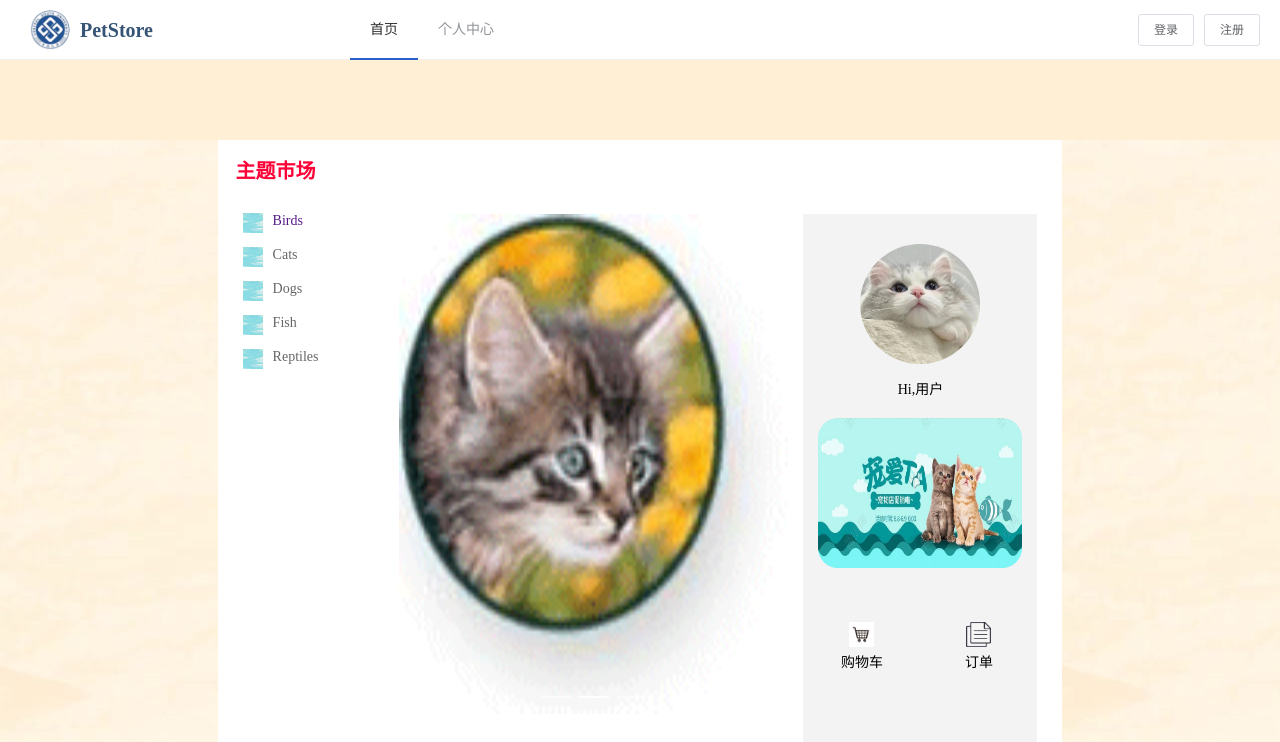
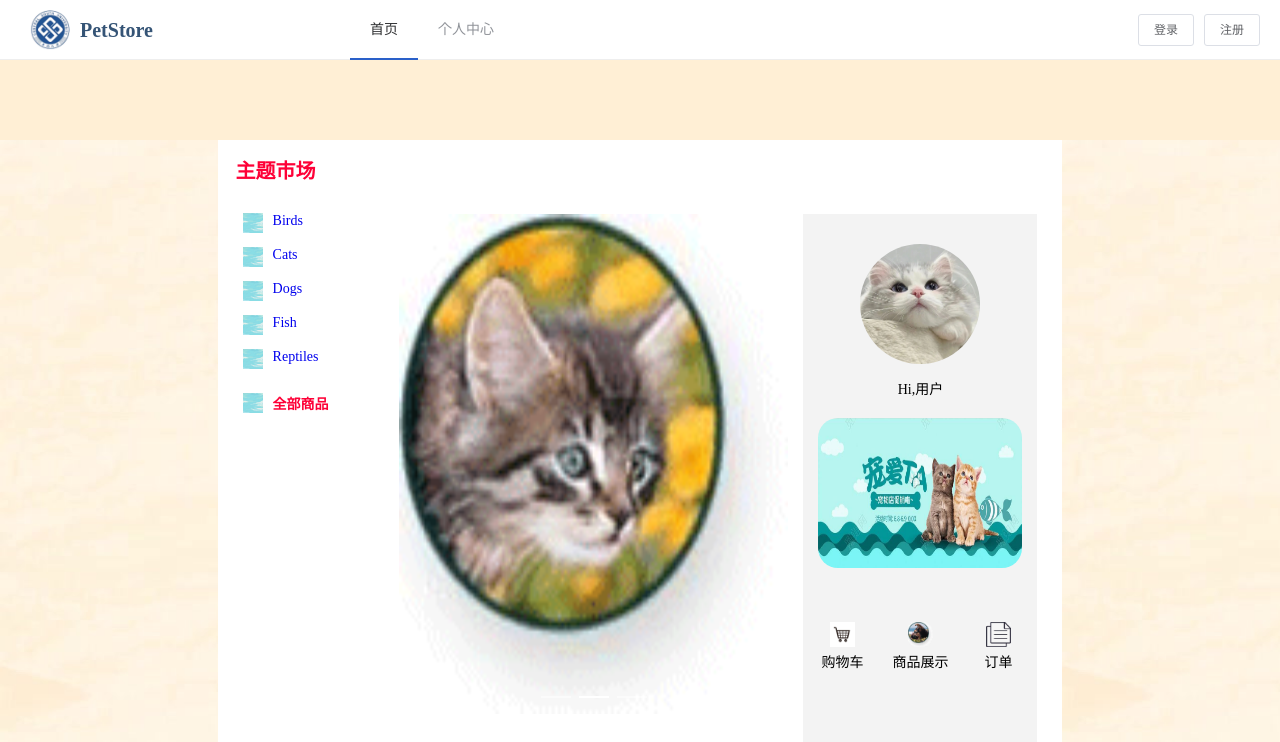
Before and after one commit to cyx238947/Petstore-front, a Vue app: page /front/home in a window 1280 px wide. Shown: the top 742 px of the page. Built offline with nearby package versions, Linux system fonts and the light colour scheme; no server answers.

Commit message:
首页跳转等

```diff
--- a/src/views/Login.vue
+++ b/src/views/Login.vue
@@ -57,7 +57,7 @@ export default {
         console.log(response.headers.authorization);
         const token = response.headers.authorization.split(' ')[1];
         setToken(token);
-        this.$router.push('/dashboard'); // 跳转到主页
+        this.$router.push('/front/home'); // 跳转到主页
       } catch (error) {
         console.log(error);
         alert('登录失败');
--- a/src/views/front/Home.vue
+++ b/src/views/front/Home.vue
@@ -11,27 +11,32 @@
 
             <div style="display: flex; color: #666666FF; margin: 14px 0">
               <img src="@/assets/imgs/bg.jpg" alt="" style="height: 20px; width: 20px">
-              <div style="margin-left: 10px; font-size: 14px"><a href="" @click="navTo('/front/type')">Birds</a></div>
+              <div style="margin-left: 10px; font-size: 14px"><a href="javascript:;" @click="navTo('/front/products', {categoryId: 'BIRDS'})">Birds</a></div>
             </div>
 
             <div style="display: flex; color: #666666FF; margin: 14px 0">
               <img src="@/assets/imgs/bg.jpg" alt="" style="height: 20px; width: 20px">
-              <div style="margin-left: 10px; font-size: 14px">Cats</div>
+              <div style="margin-left: 10px; font-size: 14px"><a href="javascript:;" @click="navTo('/front/products', {categoryId: 'CATS'})">Cats</a></div>
             </div>
 
             <div style="display: flex; color: #666666FF; margin: 14px 0">
               <img src="@/assets/imgs/bg.jpg" alt="" style="height: 20px; width: 20px">
-              <div style="margin-left: 10px; font-size: 14px">Dogs</div>
+              <div style="margin-left: 10px; font-size: 14px"><a href="javascript:;" @click="navTo('/front/products', {categoryId: 'DOGS'})">Dogs</a></div>
             </div>
 
             <div style="display: flex; color: #666666FF; margin: 14px 0">
               <img src="@/assets/imgs/bg.jpg" alt="" style="height: 20px; width: 20px">
-              <div style="margin-left: 10px; font-size: 14px">Fish</div>
+              <div style="margin-left: 10px; font-size: 14px"><a href="javascript:;" @click="navTo('/front/products', {categoryId: 'FISH'})">Fish</a></div>
             </div>
 
             <div style="display: flex; color: #666666FF; margin: 14px 0">
               <img src="@/assets/imgs/bg.jpg" alt="" style="height: 20px; width: 20px">
-              <div style="margin-left: 10px; font-size: 14px">Reptiles</div>
+              <div style="margin-left: 10px; font-size: 14px"><a href="javascript:;" @click="navTo('/front/products', {categoryId: 'REPTILES'})">Reptiles</a></div>
+            </div>
+
+            <div style="display: flex; color: #666666FF; margin: 24px 0">
+              <img src="@/assets/imgs/bg.jpg" alt="" style="height: 20px; width: 20px">
+              <div style="margin-left: 10px; font-size: 14px"><a href="javascript:;" @click="navTo('/front/products')" style="color: #FE0137FF; font-weight: bold;">全部商品</a></div>
             </div>
 
           </div>
@@ -79,11 +84,15 @@
 
             <div style="display: flex;margin-top: 50px;">
                <div style="flex: 1;text-align: center;">
-                <a href="" @click="navTo('/front/cart')"><img src="@/assets/imgs/购物车.jpg" alt="" style="height: 25px;width: 25px;"></a>
+                <a href="javascript:;" @click="navTo('/front/cart')"><img src="@/assets/imgs/购物车.jpg" alt="" style="height: 25px;width: 25px;"></a>
                 <div>购物车</div>
                </div>
                <div style="flex: 1;text-align: center;">
-                <img src="@/assets/imgs/订单.jpg" alt="" style="height: 25px;width: 25px;">
+                <a href="javascript:;" @click="navTo('/front/products')"><img src="@/assets/imgs/dog3.gif" alt="" style="height: 25px;width: 25px;"></a>
+                <div>商品展示</div>
+               </div>
+               <div style="flex: 1;text-align: center;">
+                <a href="javascript:;" @click="navTo('/front/order')"><img src="@/assets/imgs/订单.jpg" alt="" style="height: 25px;width: 25px;"></a>
                 <div>订单</div>
                </div>
             </div>
@@ -118,8 +127,11 @@ export default {
   },
   // methods：本页面所有的点击事件或者其他函数定义区
   methods: {
-    navTo(url){
-      location.href=url;
+    navTo(url, query = {}) {
+      this.$router.push({
+        path: url,
+        query: query
+      });
     },
 
   }
```
